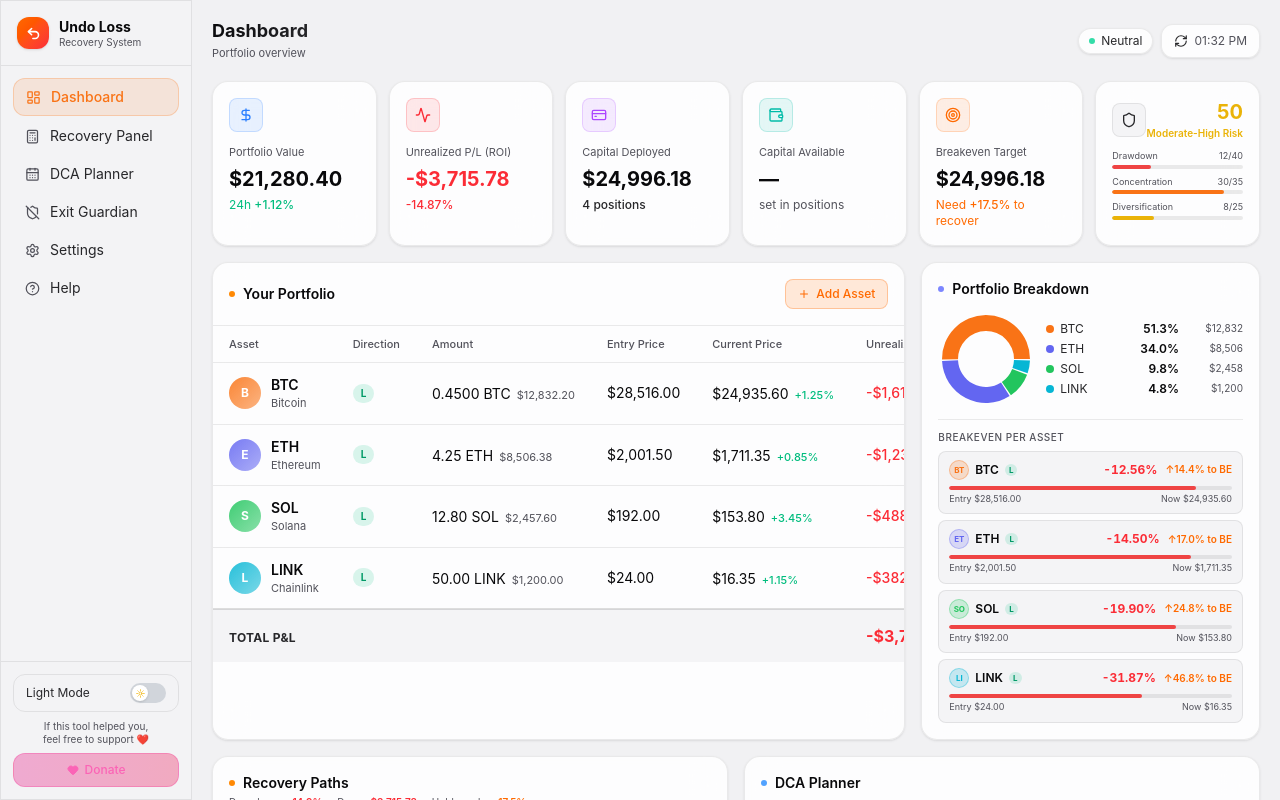
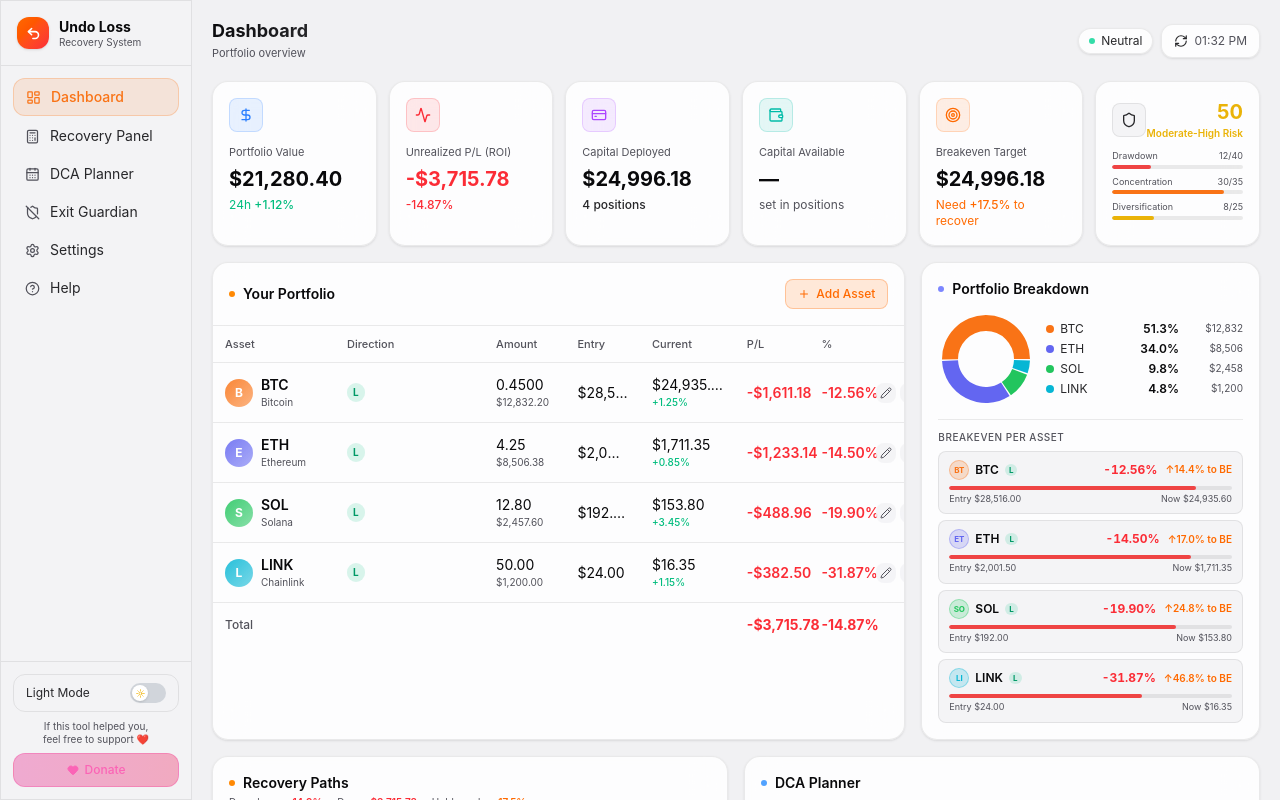
Before and after one commit to Claudecode31st/undoloss, a Next.js app: page /dashboard in a window 1280 px wide. Shown: the top 800 px of the page. Built offline with nearby package versions, Linux system fonts and the light colour scheme.

Commit message:
Fix table: no horizontal scroll (table-fixed + col widths), clean total row

```diff
--- a/components/dashboard/PortfolioTable.tsx
+++ b/components/dashboard/PortfolioTable.tsx
@@ -128,12 +128,22 @@ export default function PortfolioTable({ assets, onAdd, onEdit, onDelete }: Port
       </div>
 
       {/* ── Desktop table ── */}
-      <div className="hidden md:block overflow-x-auto">
-        <table className="w-full">
+      <div className="hidden md:block overflow-hidden">
+        <table className="w-full table-fixed">
+          <colgroup>
+            <col className="w-[18%]" />  {/* Asset */}
+            <col className="w-[22%]" />  {/* Direction */}
+            <col className="w-[12%]" />  {/* Amount */}
+            <col className="w-[11%]" />  {/* Entry Price */}
+            <col className="w-[14%]" />  {/* Current Price */}
+            <col className="w-[11%]" />  {/* P/L $ */}
+            <col className="w-[8%]"  />  {/* P/L % */}
+            <col className="w-[6%]"  />  {/* Actions */}
+          </colgroup>
           <thead>
             <tr style={{ borderBottom: '1px solid var(--border)' }}>
-              {['Asset', 'Direction', 'Amount', 'Entry Price', 'Current Price', 'Unrealized P/L', 'P/L %', 'Actions'].map((h) => (
-                <th key={h} className="text-left text-[11px] t-3 font-medium px-4 py-2.5">{h}</th>
+              {['Asset', 'Direction', 'Amount', 'Entry', 'Current', 'P/L', '%', ''].map((h) => (
+                <th key={h} className="text-left text-[11px] t-3 font-medium px-3 py-2.5">{h}</th>
               ))}
             </tr>
           </thead>
@@ -143,50 +153,46 @@ export default function PortfolioTable({ assets, onAdd, onEdit, onDelete }: Port
               const pos = pnl.unrealizedPnL >= 0;
               return (
                 <tr key={asset.id} className="table-row-hover transition-colors" style={{ borderBottom: '1px solid var(--border)' }}>
-                  <td className="px-4 py-3">
-                    <div className="flex items-center gap-2.5">
-                      <div className="w-8 h-8 rounded-full flex items-center justify-center text-xs font-bold text-white flex-shrink-0"
+                  <td className="px-3 py-3">
+                    <div className="flex items-center gap-2">
+                      <div className="w-7 h-7 rounded-full flex items-center justify-center text-xs font-bold text-white flex-shrink-0"
                         style={{ background: `linear-gradient(135deg, ${asset.color}dd, ${asset.color}88)` }}>
                         {asset.symbol.slice(0, 1)}
                       </div>
-                      <div>
-                        <div className="text-sm font-semibold t-1">{asset.symbol}</div>
-                        <div className="text-[11px] t-3">{asset.name}</div>
+                      <div className="min-w-0">
+                        <div className="text-sm font-semibold t-1 truncate">{asset.symbol}</div>
+                        <div className="text-[10px] t-3 truncate">{asset.name}</div>
                       </div>
                     </div>
                   </td>
-                  <td className="px-4 py-3 whitespace-nowrap">
+                  <td className="px-3 py-3">
                     {(() => {
                       const isLong = (asset.direction ?? 'long') === 'long';
                       const liqPrice = calcMarginCallPrice(asset);
                       const distToLiq = liqPrice && asset.currentPrice > 0
                         ? ((liqPrice - asset.currentPrice) / asset.currentPrice) * 100
                         : null;
-                      // Compact price: $25.9K instead of $25,923.64
                       const fmtK = (v: number) => v >= 1000 ? `$${(v / 1000).toFixed(1)}K` : `$${v.toFixed(0)}`;
                       return (
-                        <div className="flex items-center gap-1 flex-nowrap">
-                          {/* Direction + leverage */}
-                          <span className={`text-[10px] font-bold px-2 py-0.5 rounded-full flex-shrink-0 ${
+                        <div className="flex items-center gap-1 flex-wrap">
+                          <span className={`text-[10px] font-bold px-1.5 py-0.5 rounded-full flex-shrink-0 ${
                             isLong ? 'bg-emerald-500/15 text-emerald-600' : 'bg-red-500/15 text-red-500'
                           }`}>
                             {isLong ? 'L' : 'S'}{asset.leverage && asset.leverage > 1 ? ` ${asset.leverage}×` : ''}
                           </span>
-                          {/* Capital left */}
                           {asset.capitalLeft ? (
-                            <div className="flex items-center gap-0.5 px-1.5 py-0.5 rounded-full flex-shrink-0"
+                            <div className="flex items-center gap-0.5 px-1 py-0.5 rounded-full flex-shrink-0"
                               style={{ background: 'rgba(20,184,166,0.1)', border: '1px solid rgba(20,184,166,0.25)' }}>
-                              <Wallet size={8} className="text-teal-500 flex-shrink-0" />
+                              <Wallet size={7} className="text-teal-500" />
                               <span className="text-[10px] font-semibold text-teal-600 dark:text-teal-400">
                                 {fmtCurrency(asset.capitalLeft, 0)}
                               </span>
                             </div>
                           ) : null}
-                          {/* Liquidation price — compact */}
                           {liqPrice && (
-                            <div className="flex items-center gap-0.5 px-1.5 py-0.5 rounded-full flex-shrink-0"
+                            <div className="flex items-center gap-0.5 px-1 py-0.5 rounded-full flex-shrink-0"
                               style={{ background: 'rgba(239,68,68,0.08)', border: '1px solid rgba(239,68,68,0.2)' }}>
-                              <AlertTriangle size={8} className="text-red-500 flex-shrink-0" />
+                              <AlertTriangle size={7} className="text-red-500" />
                               <span className="text-[10px] font-semibold text-red-500">{fmtK(liqPrice)}</span>
                               {distToLiq !== null && (
                                 <span className="text-[9px] text-red-400">{distToLiq.toFixed(0)}%</span>
@@ -197,34 +203,34 @@ export default function PortfolioTable({ assets, onAdd, onEdit, onDelete }: Port
                       );
                     })()}
                   </td>
-                  <td className="px-4 py-3 whitespace-nowrap">
-                    <span className="text-sm t-1">{fmtNumber(asset.amount, asset.amount < 1 ? 4 : 2)} {asset.symbol}</span>
-                    <span className="text-[11px] t-3 ml-1.5">{fmtCurrency(pnl.costBasis)}</span>
+                  <td className="px-3 py-3">
+                    <div className="text-sm t-1 truncate">{fmtNumber(asset.amount, asset.amount < 1 ? 4 : 2)}</div>
+                    <div className="text-[10px] t-3 truncate">{fmtCurrency(pnl.costBasis)}</div>
                   </td>
-                  <td className="px-4 py-3 text-sm t-1 whitespace-nowrap">{fmtCurrency(asset.entryPrice)}</td>
-                  <td className="px-4 py-3 whitespace-nowrap">
-                    <span className="text-sm t-1">{fmtCurrency(asset.currentPrice)}</span>
+                  <td className="px-3 py-3 text-sm t-1 truncate">{fmtCurrency(asset.entryPrice)}</td>
+                  <td className="px-3 py-3">
+                    <div className="text-sm t-1 truncate">{fmtCurrency(asset.currentPrice)}</div>
                     {asset.change24h !== undefined && (
-                      <span className={`text-[11px] font-medium ml-1.5 ${asset.change24h >= 0 ? 'text-emerald-500' : 'text-red-500'}`}>
+                      <div className={`text-[10px] font-medium ${asset.change24h >= 0 ? 'text-emerald-500' : 'text-red-500'}`}>
                         {fmtPercent(asset.change24h)}
-                      </span>
+                      </div>
                     )}
                   </td>
-                  <td className={`px-4 py-3 text-sm font-medium ${pos ? 'text-emerald-500' : 'text-red-500'}`}>
+                  <td className={`px-3 py-3 text-sm font-semibold ${pos ? 'text-emerald-500' : 'text-red-500'}`}>
                     {fmtCurrency(pnl.unrealizedPnL)}
                   </td>
-                  <td className={`px-4 py-3 text-sm font-medium ${pos ? 'text-emerald-500' : 'text-red-500'}`}>
+                  <td className={`px-3 py-3 text-sm font-semibold ${pos ? 'text-emerald-500' : 'text-red-500'}`}>
                     {fmtPercent(pnl.unrealizedPnLPercent)}
                   </td>
-                  <td className="px-4 py-3">
-                    <div className="flex items-center gap-1.5">
+                  <td className="px-3 py-3">
+                    <div className="flex items-center gap-1">
                       <button onClick={() => onEdit(asset)}
-                        className="p-1.5 rounded-lg t-3 hover:text-orange-500 transition-colors" style={{ background: 'var(--surface-deep)' }}>
-                        <Pencil size={13} />
+                        className="p-1 rounded-lg t-3 hover:text-orange-500 transition-colors" style={{ background: 'var(--surface-deep)' }}>
+                        <Pencil size={12} />
                       </button>
                       <button onClick={() => onDelete(asset.id)}
-                        className="p-1.5 rounded-lg t-3 hover:text-red-500 transition-colors" style={{ background: 'var(--surface-deep)' }}>
-                        <Trash2 size={13} />
+                        className="p-1 rounded-lg t-3 hover:text-red-500 transition-colors" style={{ background: 'var(--surface-deep)' }}>
+                        <Trash2 size={12} />
                       </button>
                     </div>
                   </td>
@@ -234,17 +240,13 @@ export default function PortfolioTable({ assets, onAdd, onEdit, onDelete }: Port
           </tbody>
           {assets.length > 0 && (
             <tfoot>
-              <tr style={{ borderTop: '2px solid var(--border-strong)', background: 'var(--surface-deep)' }}>
-                <td colSpan={5} className="px-4 py-3.5">
-                  <span className="text-xs font-bold t-2 uppercase tracking-wide">Total P&L</span>
-                </td>
-                <td className={`px-4 py-3.5 text-base font-bold ${totalPnL >= 0 ? 'text-emerald-500' : 'text-red-500'}`}>
+              <tr style={{ borderTop: '1px solid var(--border)' }}>
+                <td colSpan={5} className="px-3 py-3 text-xs t-3 font-medium">Total</td>
+                <td className={`px-3 py-3 text-sm font-bold ${totalPnL >= 0 ? 'text-emerald-500' : 'text-red-500'}`}>
                   {fmtCurrency(totalPnL)}
                 </td>
-                <td className={`px-4 py-3.5`}>
-                  <span className={`text-sm font-bold px-2 py-0.5 rounded-full ${totalPnLPct >= 0 ? 'bg-emerald-500/12 text-emerald-500' : 'bg-red-500/12 text-red-500'}`}>
-                    {fmtPercent(totalPnLPct)}
-                  </span>
+                <td className={`px-3 py-3 text-sm font-bold ${totalPnLPct >= 0 ? 'text-emerald-500' : 'text-red-500'}`}>
+                  {fmtPercent(totalPnLPct)}
                 </td>
                 <td />
               </tr>
```
